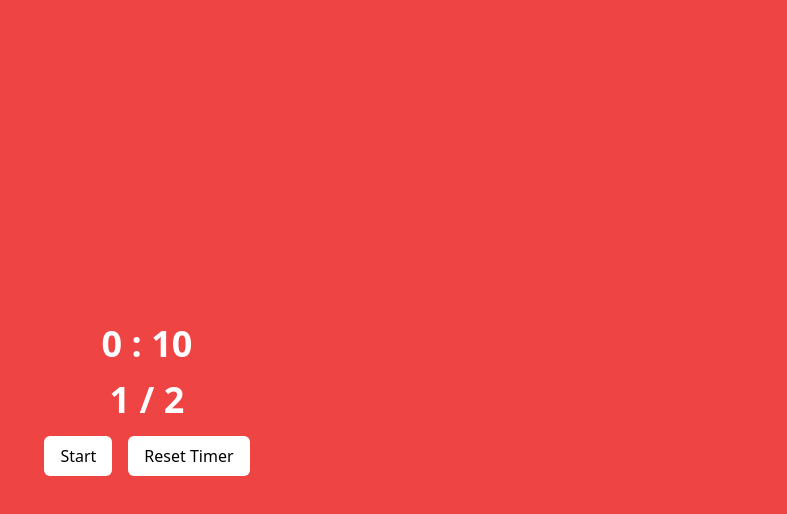
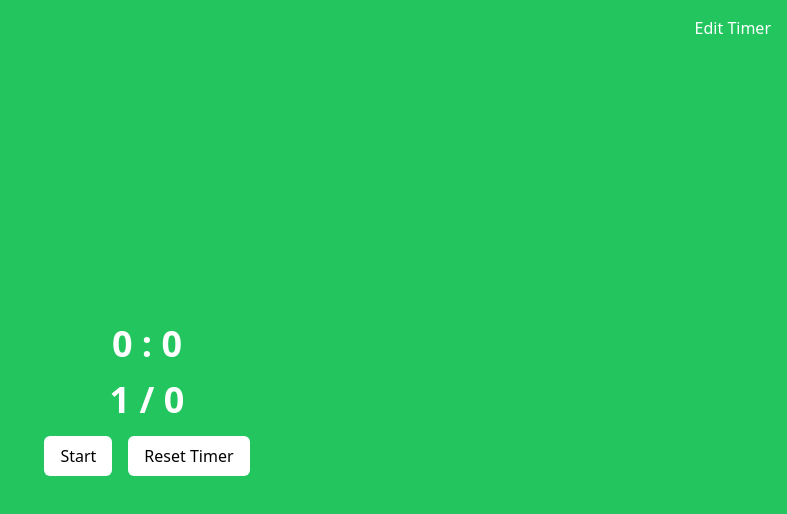
Before and after one commit to jay-kj-woo/interval-timer, a React (Vite) app: page / in a window 1280 px wide. Shown: the top 514 px of the page, without its empty margins (493-1280 px from the left). Built offline with nearby package versions, Linux system fonts and the light colour scheme.

Commit message:
adds simple edit timer page

```diff
--- a/src/App.tsx
+++ b/src/App.tsx
@@ -1,15 +1,12 @@
 import Timer from './components/Timer';
+import TimerConfigProvider from './components/TimerConfigProvider';
 
 function App() {
-  const defaultTimer = {
-    highIntensity: 10,
-    lowIntensity: 5,
-    rounds: 2,
-  };
-
   return (
     <main className="w-screen h-screen flex items-center justify-center">
-      <Timer intervalTimer={defaultTimer} />
+      <TimerConfigProvider>
+        <Timer />
+      </TimerConfigProvider>
     </main>
   );
 }
--- /dev/null
+++ b/src/components/EditTimer.tsx
@@ -0,0 +1,63 @@
+import { useContext, useState } from 'react';
+import { IntervalTimer } from '../types/IntervalTimer';
+import { TimerConfigContext } from './TimerConfigProvider';
+
+type Props = {
+  closeEditTimer: () => void;
+};
+
+const EditTimer = ({ closeEditTimer }: Props) => {
+  const { timerConfig, setTimerConfig } = useContext(TimerConfigContext);
+
+  const [newConfig, setNewConfig] = useState<IntervalTimer>(timerConfig);
+
+  const onSave = () => {
+    setTimerConfig(newConfig);
+    closeEditTimer();
+  };
+
+  return (
+    <div className="flex flex-col gap-4 w-screen h-screen absolute bg-slate-600 items-center justify-center">
+      <div className="flex flex-col gap-4 w-80">
+        <input
+          type="text"
+          value={newConfig.name}
+          onChange={(e) => setNewConfig({ ...newConfig, name: e.target.value })}
+        />
+        <input
+          type="number"
+          value={newConfig.highIntensity}
+          onChange={(e) =>
+            setNewConfig({
+              ...newConfig,
+              highIntensity: Number(e.target.value),
+            })
+          }
+        />
+        <input
+          type="number"
+          value={newConfig.lowIntensity}
+          onChange={(e) =>
+            setNewConfig({
+              ...newConfig,
+              lowIntensity: Number(e.target.value),
+            })
+          }
+        />
+        <input
+          type="number"
+          value={newConfig.rounds}
+          onChange={(e) =>
+            setNewConfig({ ...newConfig, rounds: Number(e.target.value) })
+          }
+        />
+        <div className="flex items-center justify-center gap-4">
+          <button onClick={() => closeEditTimer()}>Cancel</button>
+          <button onClick={onSave}>Save</button>
+        </div>
+      </div>
+    </div>
+  );
+};
+
+export default EditTimer;
--- a/src/components/Timer.tsx
+++ b/src/components/Timer.tsx
@@ -1,16 +1,14 @@
-import { useEffect, useState } from 'react';
-import { IntervalTimer } from '../types/IntervalTimer';
+import { useContext, useEffect, useState } from 'react';
+import EditTimer from './EditTimer';
+import { TimerConfigContext } from './TimerConfigProvider';
 
-type Props = {
-  intervalTimer: IntervalTimer;
-};
-
-const Timer = ({ intervalTimer }: Props) => {
-  const config = intervalTimer;
-  const [timeLeft, setTimeLeft] = useState(config.highIntensity);
+const Timer = () => {
+  const { timerConfig } = useContext(TimerConfigContext);
+  const [timeLeft, setTimeLeft] = useState(timerConfig.highIntensity);
   const [isHighIntensity, setIsHighIntensity] = useState(true);
   const [isActive, setIsActive] = useState(false);
   const [currentRound, setCurrentRound] = useState(1);
+  const [showEditTimer, setShowEditTimer] = useState(false);
 
   useEffect(() => {
     let interval: number;
@@ -22,12 +20,12 @@ const Timer = ({ intervalTimer }: Props) => {
     } else if (timeLeft === 0) {
       if (isHighIntensity) {
         setIsHighIntensity(false);
-        setTimeLeft(config.lowIntensity);
+        setTimeLeft(timerConfig.lowIntensity);
       } else {
-        if (currentRound < config.rounds) {
+        if (currentRound < timerConfig.rounds) {
           setCurrentRound((p) => p + 1);
           setIsHighIntensity(true);
-          setTimeLeft(config.highIntensity);
+          setTimeLeft(timerConfig.highIntensity);
         } else {
           setIsActive(false);
         }
@@ -35,12 +33,12 @@ const Timer = ({ intervalTimer }: Props) => {
     }
 
     return () => clearInterval(interval);
-  }, [config, currentRound, isActive, isHighIntensity, timeLeft]);
+  }, [timerConfig, currentRound, isActive, isHighIntensity, timeLeft]);
 
   const onResetTimer = () => {
     setIsActive(false);
     setIsHighIntensity(true);
-    setTimeLeft(config.highIntensity);
+    setTimeLeft(timerConfig.highIntensity);
     setCurrentRound(1);
   };
 
@@ -58,11 +56,17 @@ const Timer = ({ intervalTimer }: Props) => {
       }`}
     >
       <div className="w-full h-full flex flex-col items-center justify-center gap-4">
+        <button
+          className="absolute top-0 right-0 m-4 text-white"
+          onClick={() => setShowEditTimer(true)}
+        >
+          Edit Timer
+        </button>
         <div className="text-white text-4xl font-bold text-center">
           {minutes} : {seconds}
         </div>
         <div className="text-white text-4xl font-bold text-center">
-          {currentRound} / {config.rounds}
+          {currentRound} / {timerConfig.rounds}
         </div>
         <div className="flex items-center justify-center gap-4">
           <button
@@ -79,6 +83,9 @@ const Timer = ({ intervalTimer }: Props) => {
           </button>
         </div>
       </div>
+      {showEditTimer && (
+        <EditTimer closeEditTimer={() => setShowEditTimer(false)} />
+      )}
     </div>
   );
 };
--- /dev/null
+++ b/src/components/TimerConfigProvider.tsx
@@ -0,0 +1,32 @@
+import { createContext, ReactNode, useState } from 'react';
+import { IntervalTimer } from '../types/IntervalTimer';
+
+export const TimerConfigContext = createContext<{
+  timerConfig: IntervalTimer;
+  setTimerConfig: (timerConfig: IntervalTimer) => void;
+}>({
+  timerConfig: {
+    name: '',
+    highIntensity: 0,
+    lowIntensity: 0,
+    rounds: 0,
+  },
+  setTimerConfig: () => {},
+});
+
+const TimerConfigProvider = ({ children }: { children: ReactNode }) => {
+  const [timerConfig, setTimerConfig] = useState<IntervalTimer>({
+    name: '',
+    highIntensity: 0,
+    lowIntensity: 0,
+    rounds: 0,
+  });
+
+  return (
+    <TimerConfigContext.Provider value={{ timerConfig, setTimerConfig }}>
+      {children}
+    </TimerConfigContext.Provider>
+  );
+};
+
+export default TimerConfigProvider;
--- a/src/types/IntervalTimer.ts
+++ b/src/types/IntervalTimer.ts
@@ -2,4 +2,5 @@ export interface IntervalTimer {
   highIntensity: number;
   lowIntensity: number;
   rounds: number;
+  name: string;
 }
```
Also changed, not shown: .yarnrc.yml, 1 other file (tests, documents, lock files or other folders).
